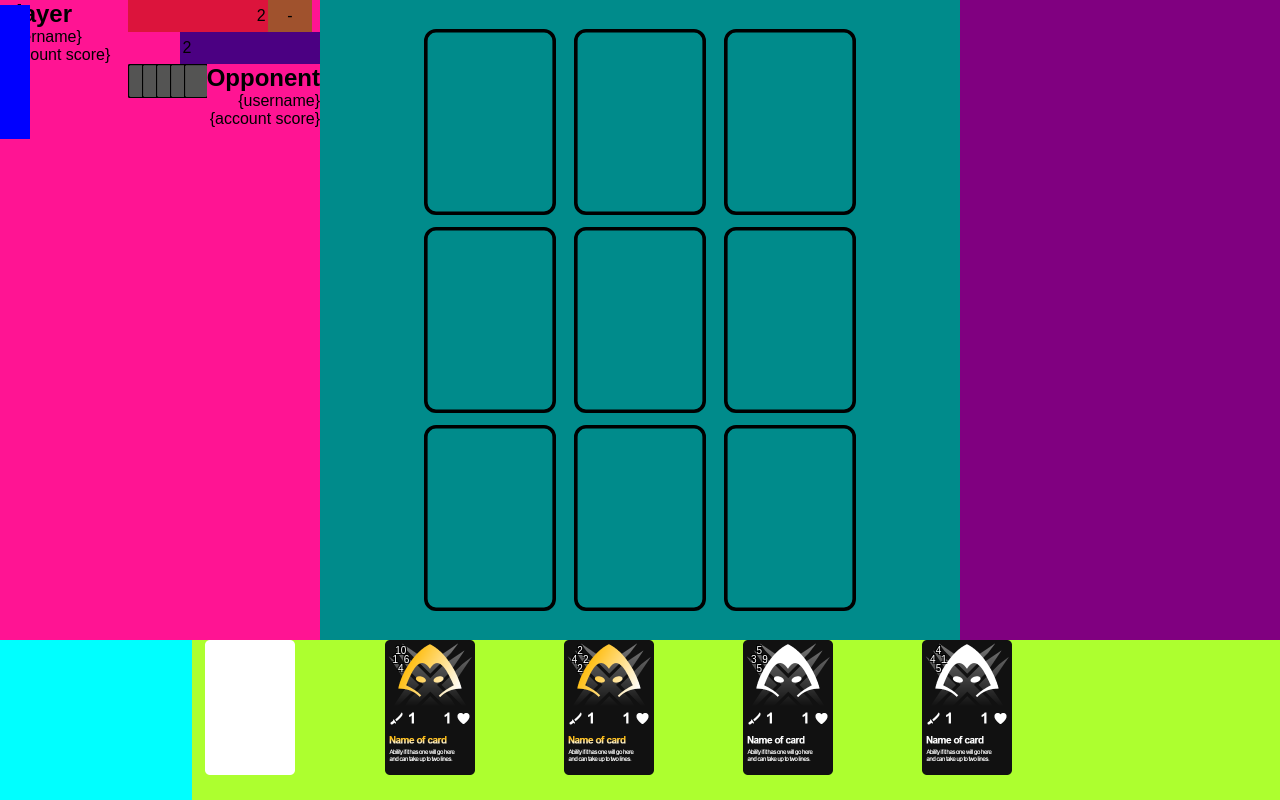
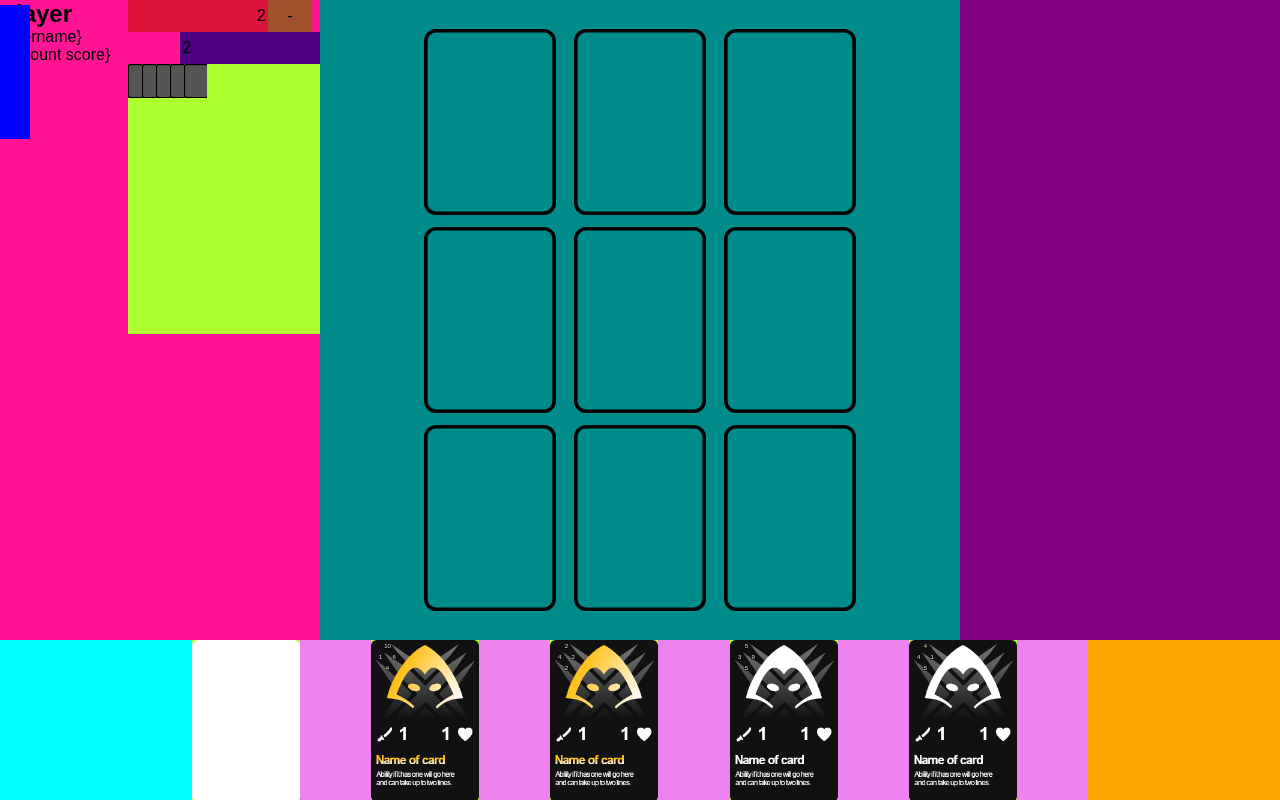
Before and after one commit to omosborne/javascript-card-game, a plain HTML site: page index.html in a window 1280 px wide. Drawn offline with Linux system fonts and the light colour scheme.

Commit message:
Added loop for when screen loads, hand positions are scaled to fit the player area height.

```diff
--- a/board.css
+++ b/board.css
@@ -41,6 +41,7 @@
 }
 
 #grid {
+    transform: scale(0.01);
     display: grid;
     grid-template-columns: 7fr 6fr 21fr;
 }
@@ -112,18 +113,18 @@
 }
 
 .card {
-    width: 90px;
+    width: 180px;
     background-image: url("example_card.png");
     background-size: cover;
-    height: 135px;
+    height: 270px;
     position: absolute;
 }
 
 .card_test {
-    width: 90px;
+    width: 180px;
     background-image: url("card_size.png");
     background-size: cover;
-    height: 135px;
+    height: 270px;
     position: absolute;
 }
 
@@ -298,11 +299,10 @@ body, html {
 }
 
 .hand_position {
+    transform-origin: top left;
     position: absolute;
-    margin: 0;
-    height: 100%;
-    width: 100%;
-    padding-left: 1.5%;
+    height: 270px;
+    width: 180px;
     background-color: greenyellow;
 }
 
--- a/gamelogic.js
+++ b/gamelogic.js
@@ -5,27 +5,33 @@ let player_cards = ['card_tier_3.png', 'card_tier_1.png', 'card_tier_1.png', 'ca
 function screen_size(){
     document.getElementById("game_area").style.height = ((window.innerHeight) * 0.8).toString();
     document.getElementById("player_area").style.height = ((window.innerHeight) * 0.2).toString();
-    let scale = 0.01;
-    let x = (((window.innerWidth - (window.innerWidth * .5)) * .5));
-    let y = (((window.innerHeight - (window.innerHeight * .2)) * .5));
-    document.getElementById("grid").style.transformOrigin = x + "px " + y + "px";
-    x -= 55;
-    y -= 77.5;
-    document.getElementById("grid").style.transform = "scale(" + scale +") translate(" + x +"px, " + y + "px)";
+    let grid_scale = 0.01;
+    let grid_x = (((window.innerWidth - (window.innerWidth * .5)) * .5));
+    let grid_y = (((window.innerHeight - (window.innerHeight * .2)) * .5));
+    document.getElementById("grid").style.transformOrigin = grid_x + "px " + grid_y + "px";
+    grid_x -= 55;
+    grid_y -= 77.5;
+    document.getElementById("grid").style.transform = "scale(" + grid_scale +") translate(" + grid_x +"px, " + grid_y + "px)";
     let gap = document.getElementById("position_2").getBoundingClientRect().top.toString();
     if (parseInt(gap) > 30){
         while (parseInt(gap) > 30){
-            scale = scale + 0.01;
-            document.getElementById("grid").style.transform = "scale(" + scale +") translate(" + x +"px, " + y + "px)";
+            grid_scale = grid_scale + 0.01;
+            document.getElementById("grid").style.transform = "scale(" + grid_scale +") translate(" + grid_x +"px, " + grid_y + "px)";
             gap = document.getElementById("position_2").getBoundingClientRect().top.toString();
         }
     }
-    document.getElementById("pl_hand_pos_1").style.width = document.getElementById("position_5").style.width;
-    document.getElementById("pl_hand_pos_2").style.width = document.getElementById("position_5").style.width;
-    document.getElementById("pl_hand_pos_3").style.width = document.getElementById("position_5").style.width;
-    document.getElementById("pl_hand_pos_4").style.width = document.getElementById("position_5").style.width;
-    document.getElementById("pl_hand_pos_5").style.width = document.getElementById("position_5").style.width;
 
+    let pl_hand = document.getElementById("player_hand");
+    for (let i = 0; i < pl_hand.children.length; i++) {
+        let card_scale = 0.01;
+        pl_hand.children[i].style.transform = "scale(" + card_scale +")";
+        if (pl_hand.children[i].getBoundingClientRect().height < document.getElementById("player_area").getBoundingClientRect().height){
+            while (pl_hand.children[i].getBoundingClientRect().height < document.getElementById("player_area").getBoundingClientRect().height){
+                card_scale = card_scale + 0.01;
+                pl_hand.children[i].style.transform = "scale(" + card_scale +")";
+            }
+        }
+    }
 }
 window.addEventListener('resize', screen_size);
 
```
